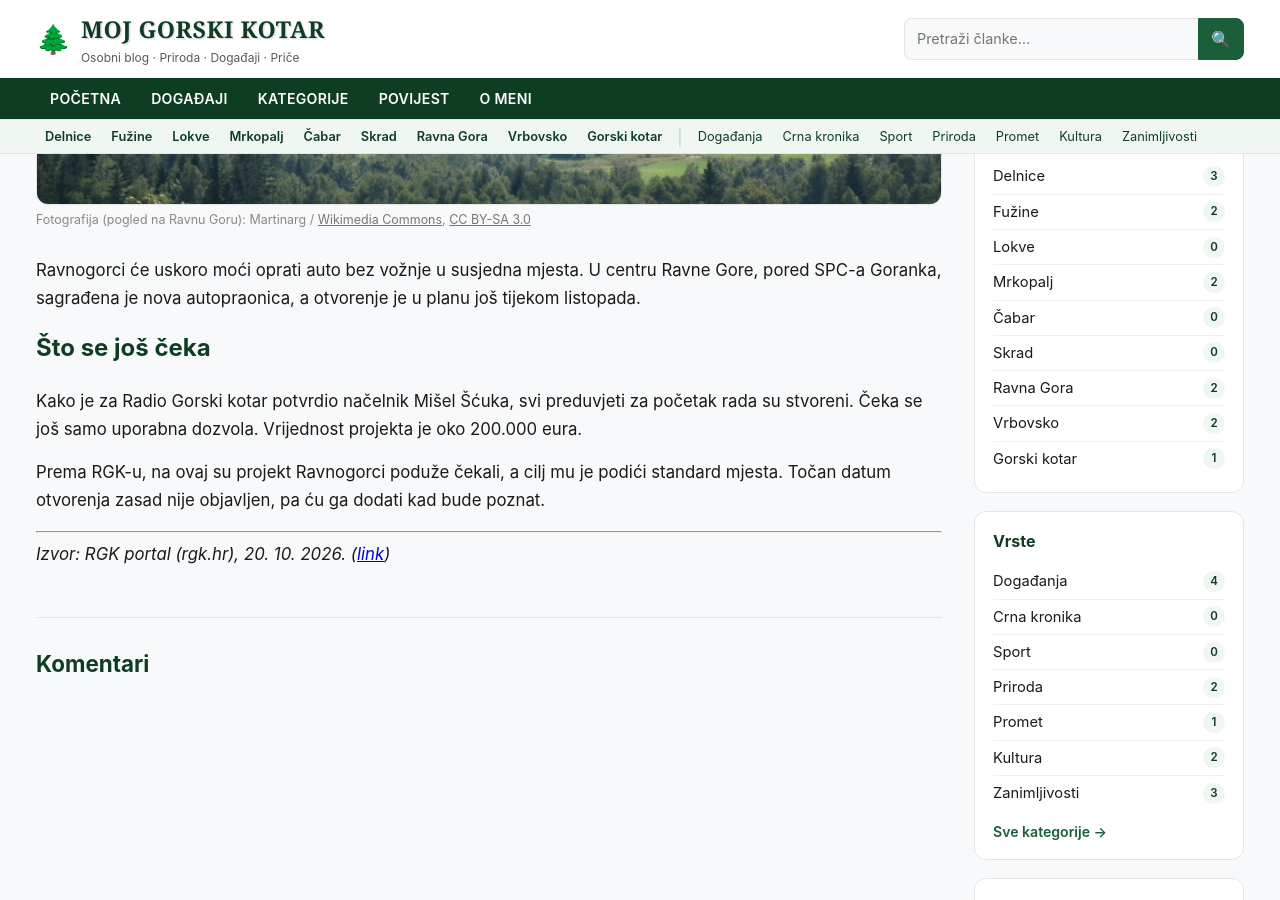
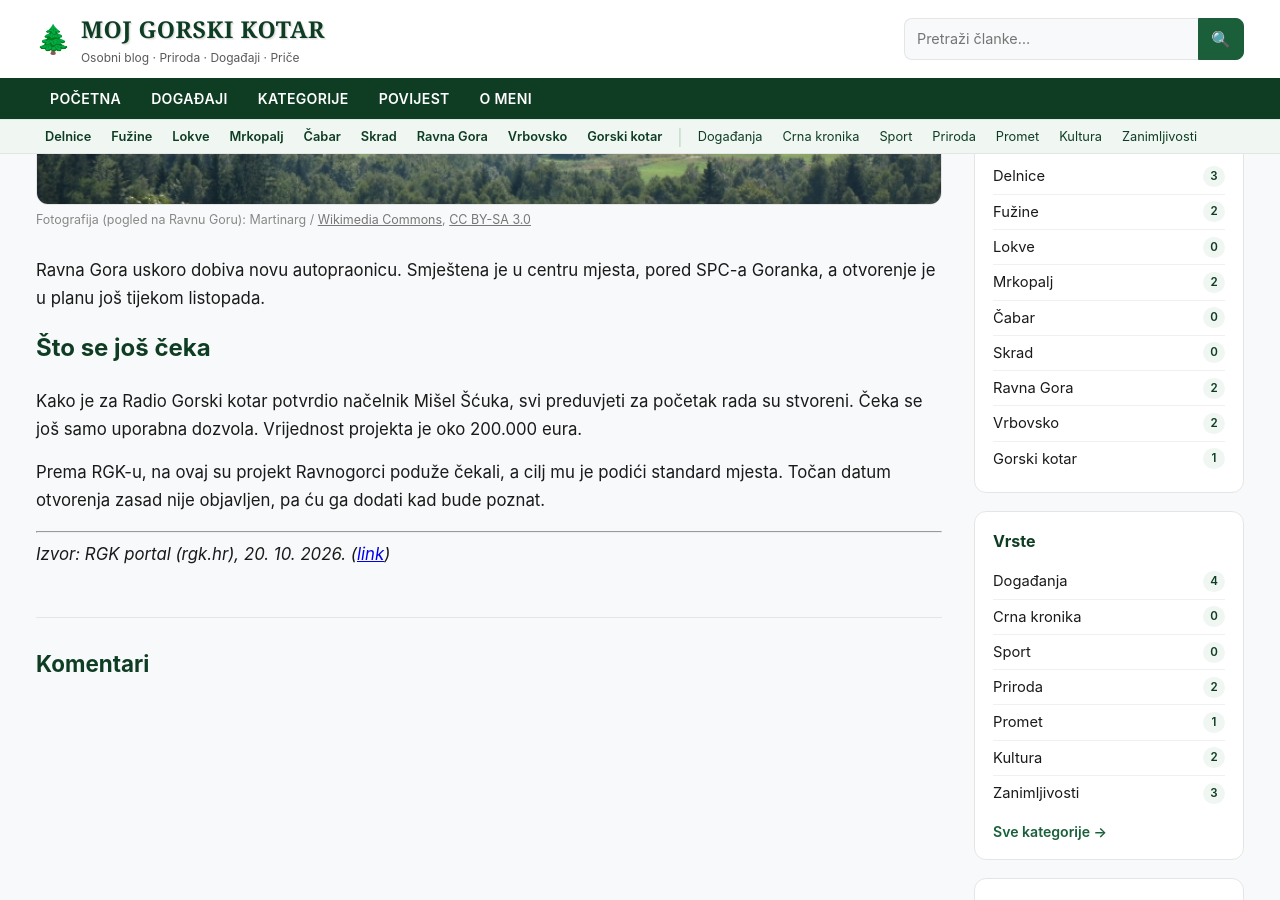
Before and after one commit to MojGK/gorski-kotar.info, a Jekyll site: the page built from _posts/2026-10-23-ravna-gora-nova-autopraonica.md, in a window 1280 px wide and 900 px high, scrolled down 756 px. Built offline with Jekyll 4.4.1, drawn with Linux system fonts in a browser that asks for light colours; comment, search, counter and statistics services are not loaded.

Commit message:
Autopraonica Ravna Gora: preciznija formulacija

```diff
--- a/_posts/2026-10-23-ravna-gora-nova-autopraonica.md
+++ b/_posts/2026-10-23-ravna-gora-nova-autopraonica.md
@@ -11,7 +11,7 @@ image_alt: "Pogled na Ravnu Goru s okolnog brda"
 image_credit: "Fotografija (pogled na Ravnu Goru): Martinarg / [Wikimedia Commons](https://commons.wikimedia.org/wiki/File:Pogled_na_Ravnu_Goru.jpg), [CC BY-SA 3.0](https://creativecommons.org/licenses/by-sa/3.0/)"
 ---
 
-Ravnogorci će uskoro moći oprati auto bez vožnje u susjedna mjesta. U centru Ravne Gore, pored SPC-a Goranka, sagrađena je nova autopraonica, a otvorenje je u planu još tijekom listopada.
+Ravna Gora uskoro dobiva novu autopraonicu. Smještena je u centru mjesta, pored SPC-a Goranka, a otvorenje je u planu još tijekom listopada.
 
 ## Što se još čeka
 
```
